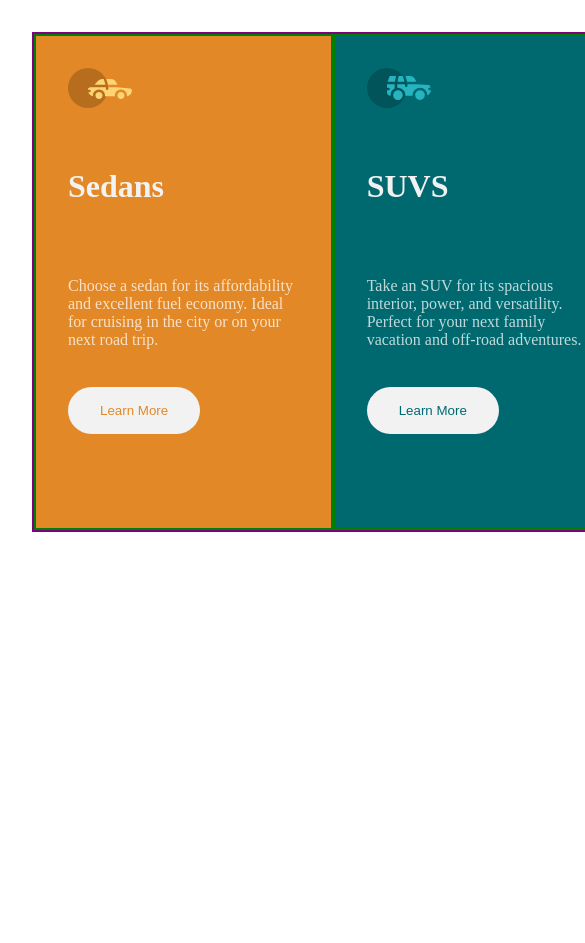
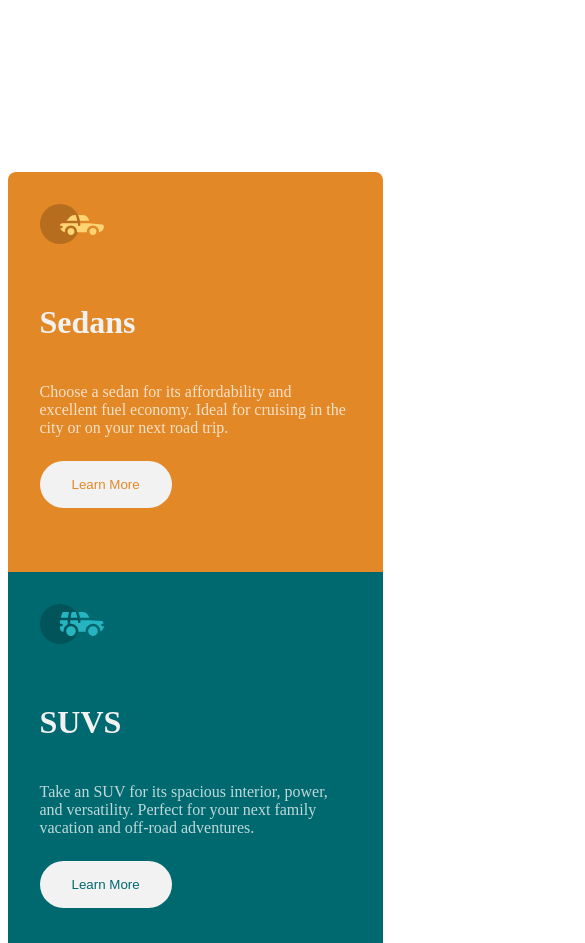
Before and after one commit to tims07/3-column-card, a plain HTML site: page index.html in a window 390 px wide. Shown: the top 943 px of the page, 585 px wide, since content can reach past the window. Before the commit the page ends 844 px from the top, so only its background shows below. Drawn offline with Linux system fonts and the light colour scheme.

Commit message:
media query

```diff
--- a/styles.css
+++ b/styles.css
@@ -16,16 +16,18 @@
     --font-size: 15px;
 }
 
+body {
+  min-height: 100vh;
+  display: grid;
+  place-content: center;
+
+}
+
 .grid {
-    margin: 2rem;
-    border: 2px solid purple;
-
     height: 500px;
     width: 900px;
-
     display: grid;
-    grid-template-columns: repeat(3, 1fr);
-
+    grid-template-columns: repeat(3, minmax(300px, 1fr));
 
 }
 
@@ -78,10 +80,10 @@
   }
 
   .card {
-    border: 2px solid green;
     padding: 2rem;
     display: grid;
     grid-template-rows: 100px repeat(3, 1fr);
+
   }
 
   .card > p {
@@ -96,6 +98,7 @@
 
   .sedan {
     background: var(--primary-orange);
+    border-radius: 0.5rem 0 0 0.5rem;
   }
 
   .suv {
@@ -104,4 +107,22 @@
 
   .luxury {
     background: var(--very-dark-cyan);
+    border-radius: 0 0.5rem 0.5rem 0;
   }
+
+  @media screen and (max-width: 768px) {
+    .grid {
+      width: 375px;
+      border-radius: 0.5rem;
+      grid-template-columns: minmax(300px, 1fr);
+      grid-template-rows: repeat(3, 400px);
+    }
+    .sedan {
+      border-radius: 0.5rem 0.5rem 0 0;
+    }
+
+    .luxury {
+      border-radius: 0 0 0.5rem 0.5rem;
+    }
+
+  }
```
